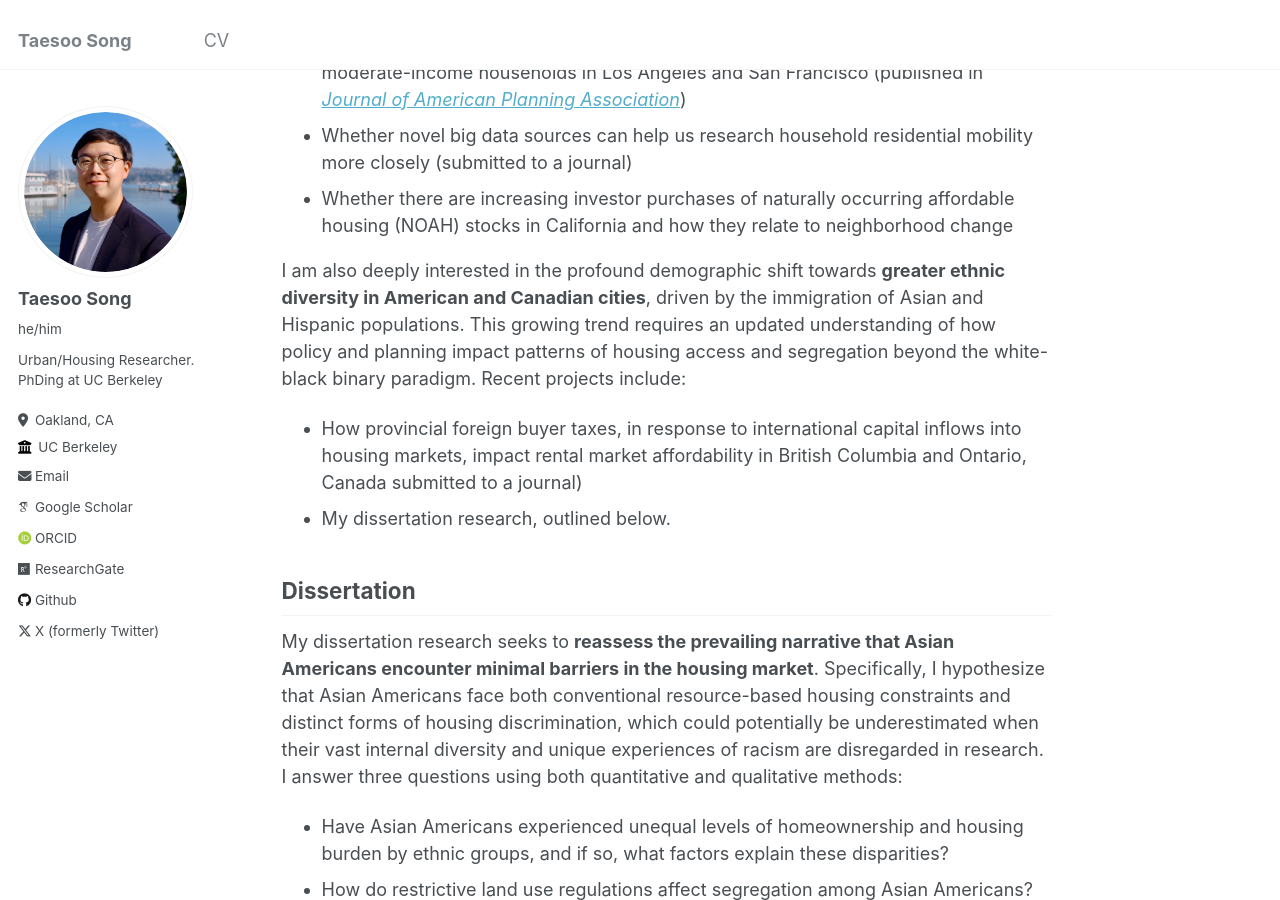
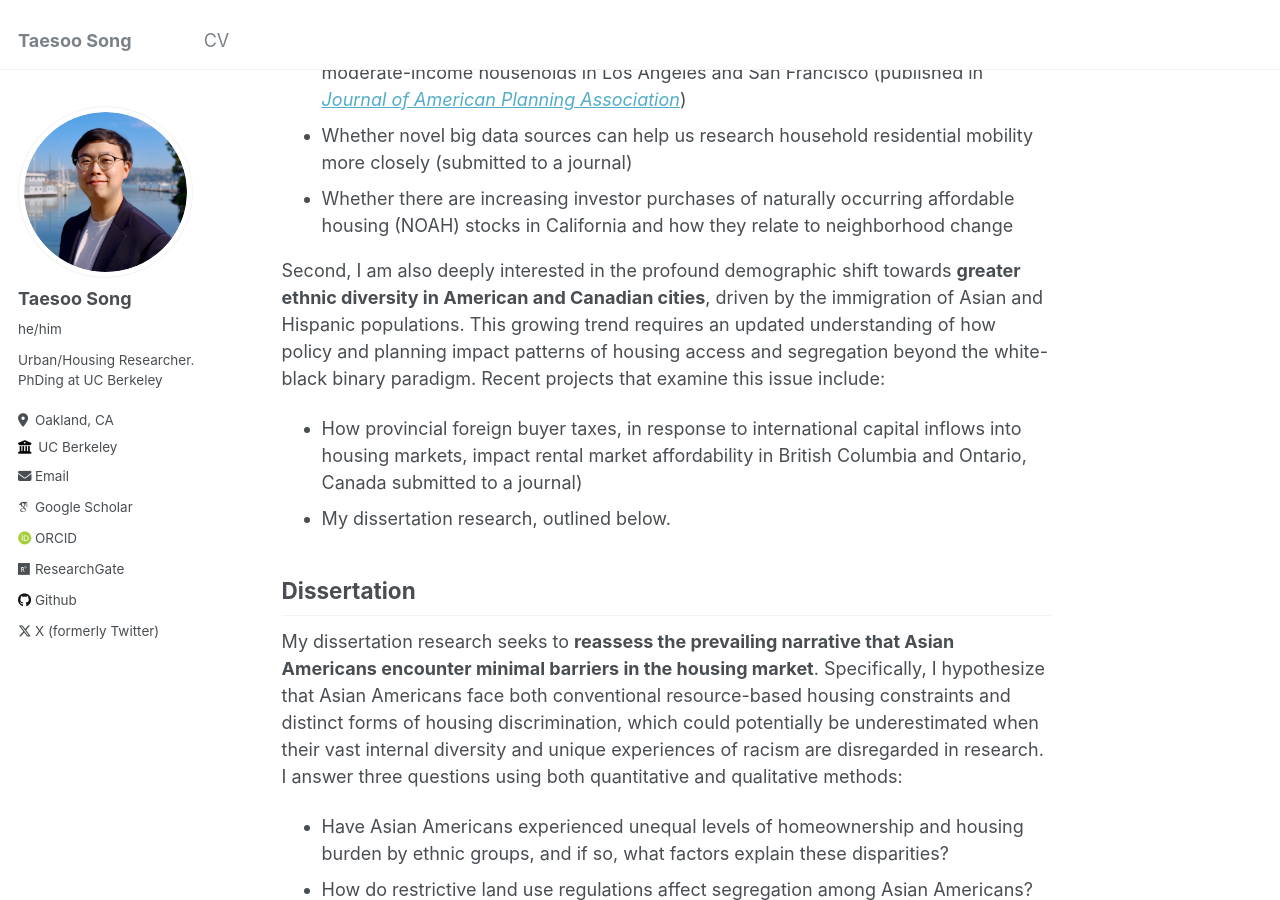
Before and after one commit to taesoosong/taesoosong.github.io, a Jekyll site: the page built from _pages/about.md, in a window 1280 px wide and 900 px high, scrolled down 815 px. Built offline with Jekyll 4.4.1, drawn with Linux system fonts in a browser that asks for light colours; some web fonts are replaced.

Commit message:
Update about.md

```diff
--- a/_pages/about.md
+++ b/_pages/about.md
@@ -24,7 +24,7 @@ First, I study the nexus between **local housing policies, neighborhood change,
 - Whether novel big data sources can help us research household residential mobility more closely (submitted to a journal)
 - Whether there are increasing investor purchases of naturally occurring affordable housing (NOAH) stocks in California and how they relate to neighborhood change
 
-I am also deeply interested in the profound demographic shift towards **greater ethnic diversity in American and Canadian cities**, driven by the immigration of Asian and Hispanic populations. This growing trend requires an updated understanding of how policy and planning impact patterns of housing access and segregation beyond the white-black binary paradigm. Recent projects include:
+Second, I am also deeply interested in the profound demographic shift towards **greater ethnic diversity in American and Canadian cities**, driven by the immigration of Asian and Hispanic populations. This growing trend requires an updated understanding of how policy and planning impact patterns of housing access and segregation beyond the white-black binary paradigm. Recent projects that examine this issue include:
 - How provincial foreign buyer taxes, in response to international capital inflows into housing markets, impact rental market affordability in British Columbia and Ontario, Canada submitted to a journal)
 - My dissertation research, outlined below.
 
```
